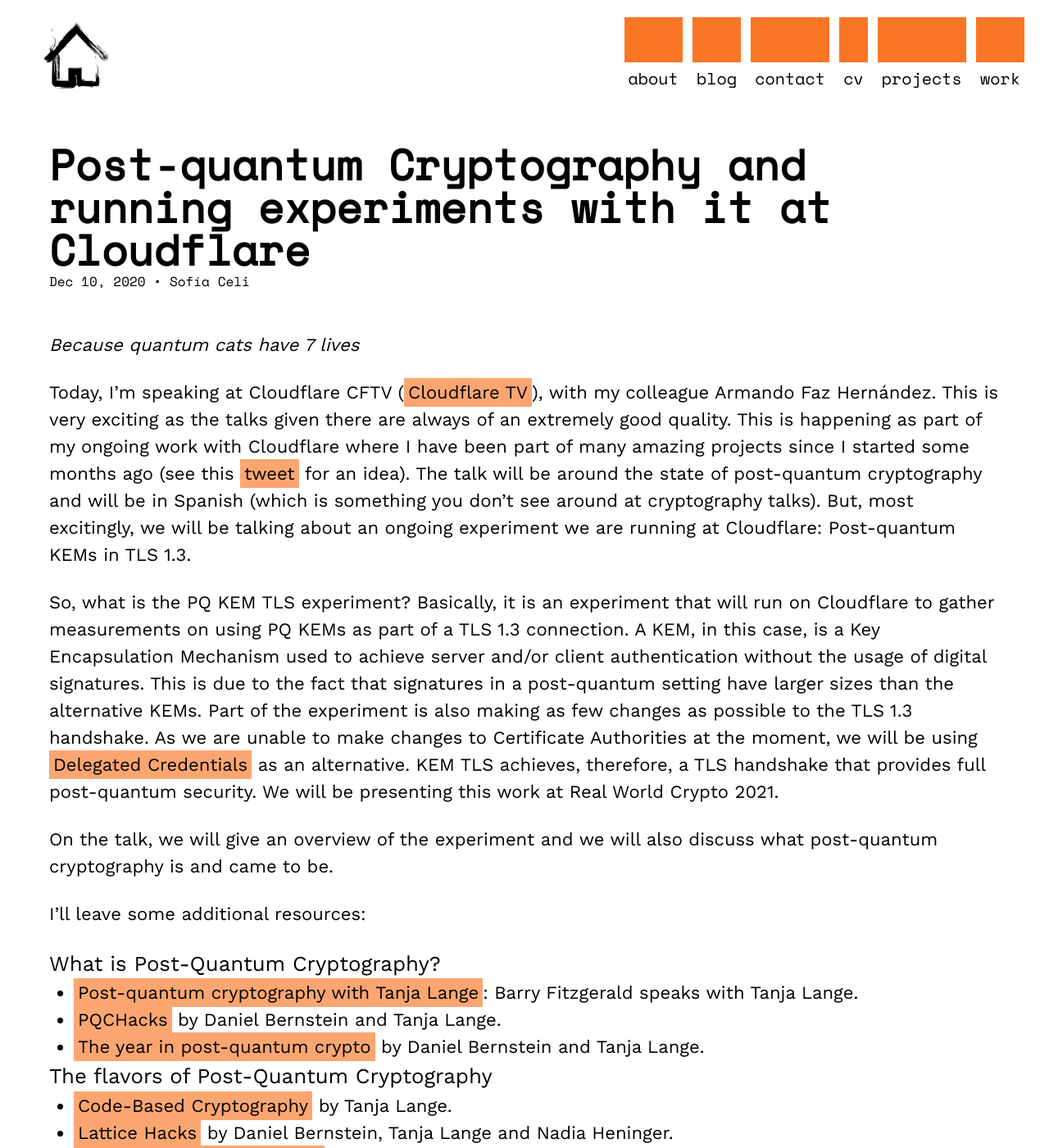
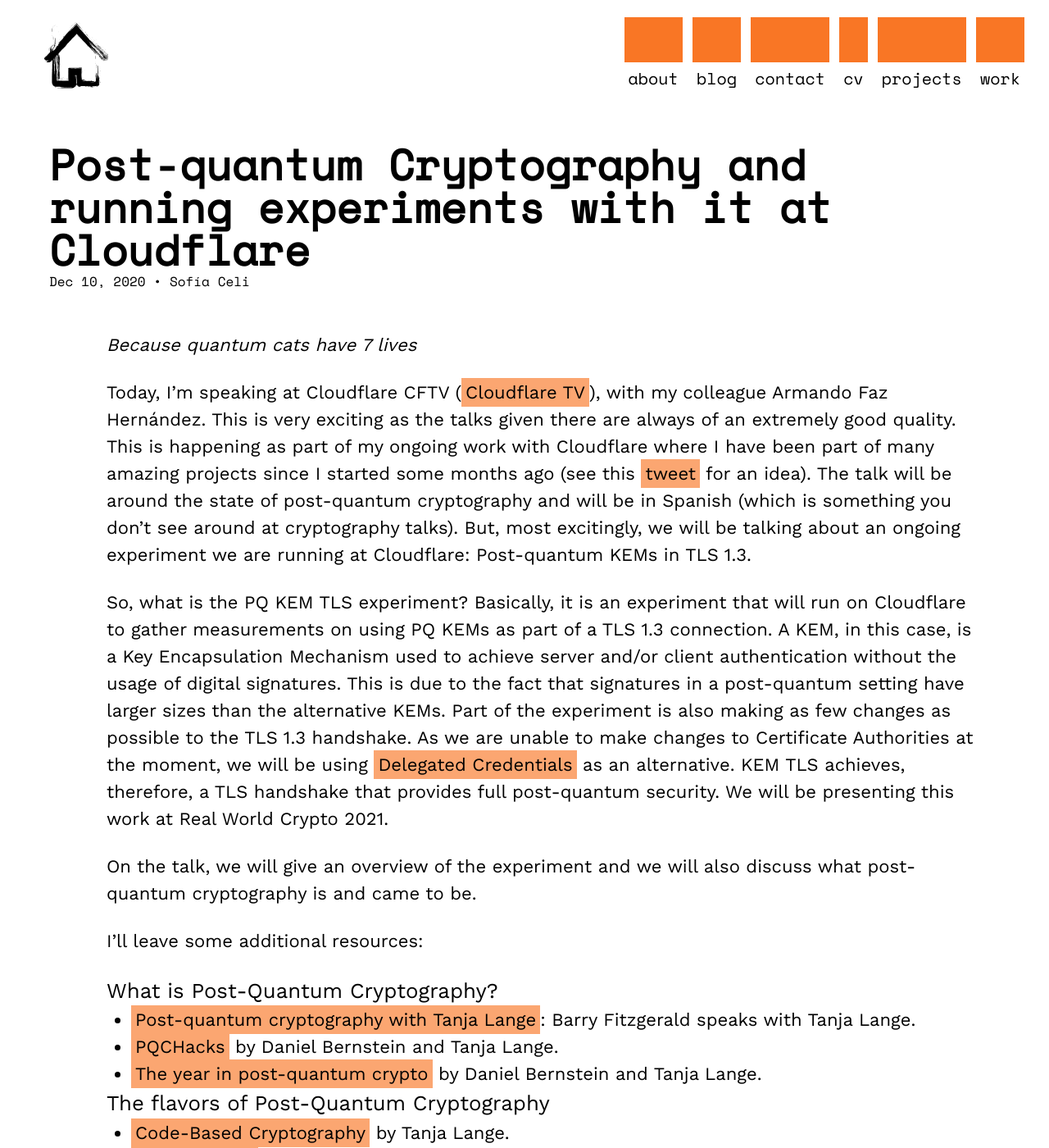
Before and after one commit to claucece/claucece.github.io, a Jekyll site: the page built from _posts/2020-12-10-pq-kem-tls.md, in a window 1280 px wide and 1400 px high. Shown: the whole window at 82% size. Built offline with Jekyll 4.4.1, drawn with Linux system fonts in a browser that asks for light colours.

Commit message:
Modify margins

```diff
--- a/_sass/_layout.scss
+++ b/_sass/_layout.scss
@@ -386,8 +386,8 @@
 
 .post-content {
     margin-top: 4%;
-    margin-left: 30px;
-    margin-right: 30px;
+    margin-left: 100px;
+    margin-right: 50px;
     margin-bottom: 60px;
     font-family: $page-font-family;
     font-size: 22px;
```
